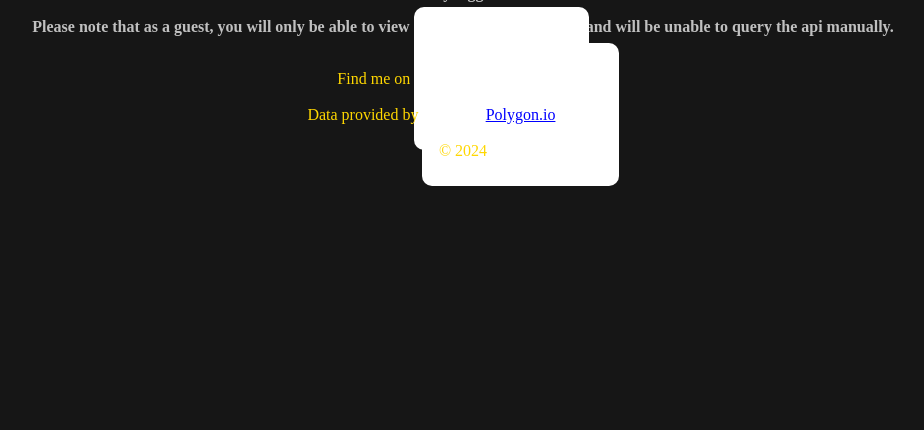
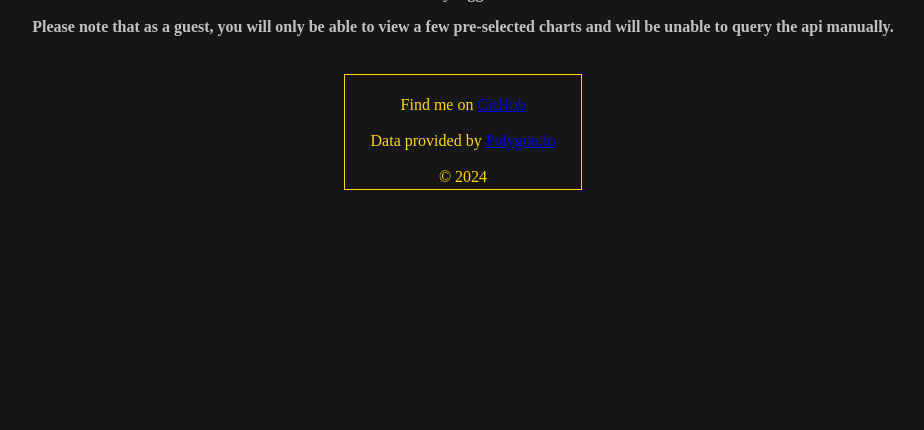
Before and after one commit to JamesBrooks01/CoinCanvas, a Flask app: page / in a window 1280 px wide. Shown: the part 256-686 px from the top of the page, without its empty margins (177-1101 px from the left). Run offline with Flask 3, Linux system fonts and the light colour scheme.

Commit message:
added css for the footer class and changed the targer for the a tag css to only apply to the login/out a tag via the .logButton class

```diff
--- a/static/base.css
+++ b/static/base.css
@@ -46,7 +46,7 @@ h1{
     text-align: center;
 }
 
-a{
+.logButton{
     background-color: white;
     color: blue;
     border-radius: 10px;
@@ -79,3 +79,15 @@ img{
     font-weight: bold;
     color: silver;
 }
+
+footer{
+    margin-top: 3%;
+    border: 1px solid gold;
+    width: fit-content;
+    margin-left: auto;
+    margin-right: auto;
+    padding-top: .25%;
+    padding-bottom: .25%;
+    padding-left: 2%;
+    padding-right: 2%;
+}
```
